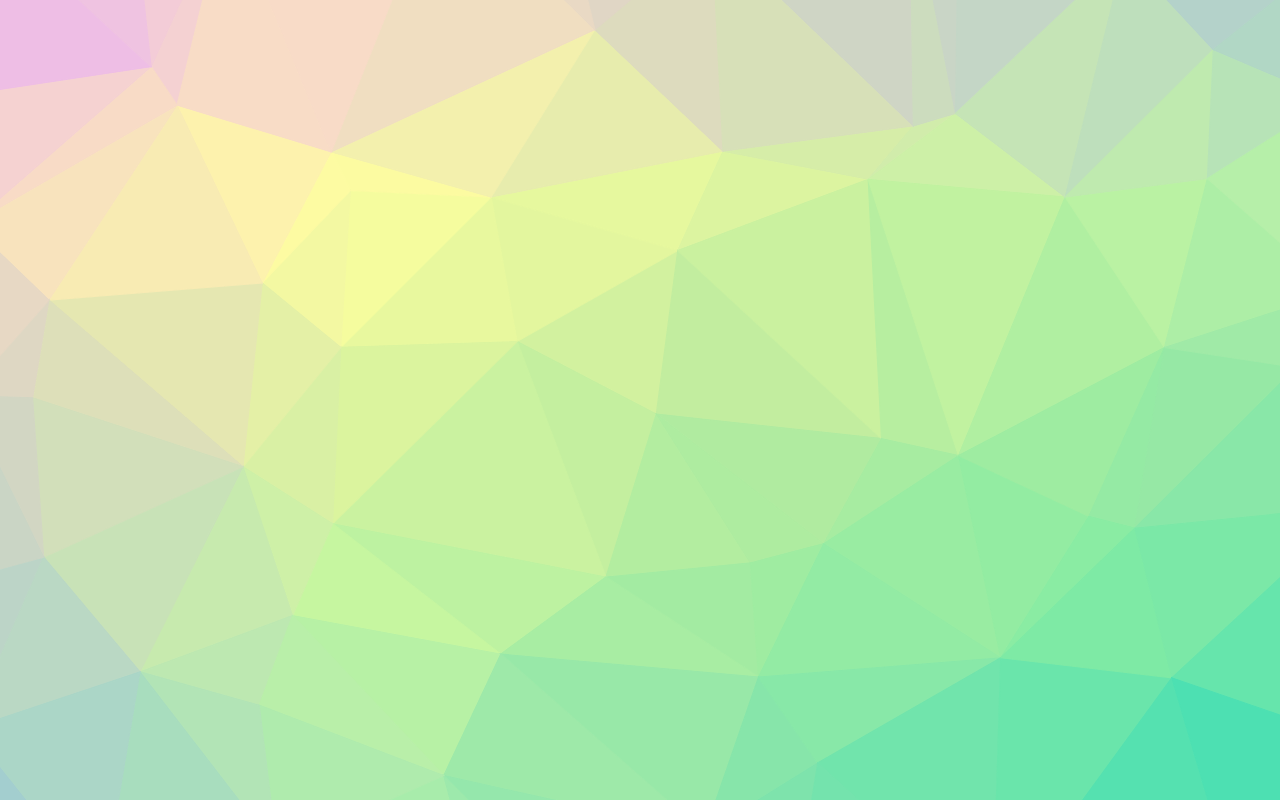
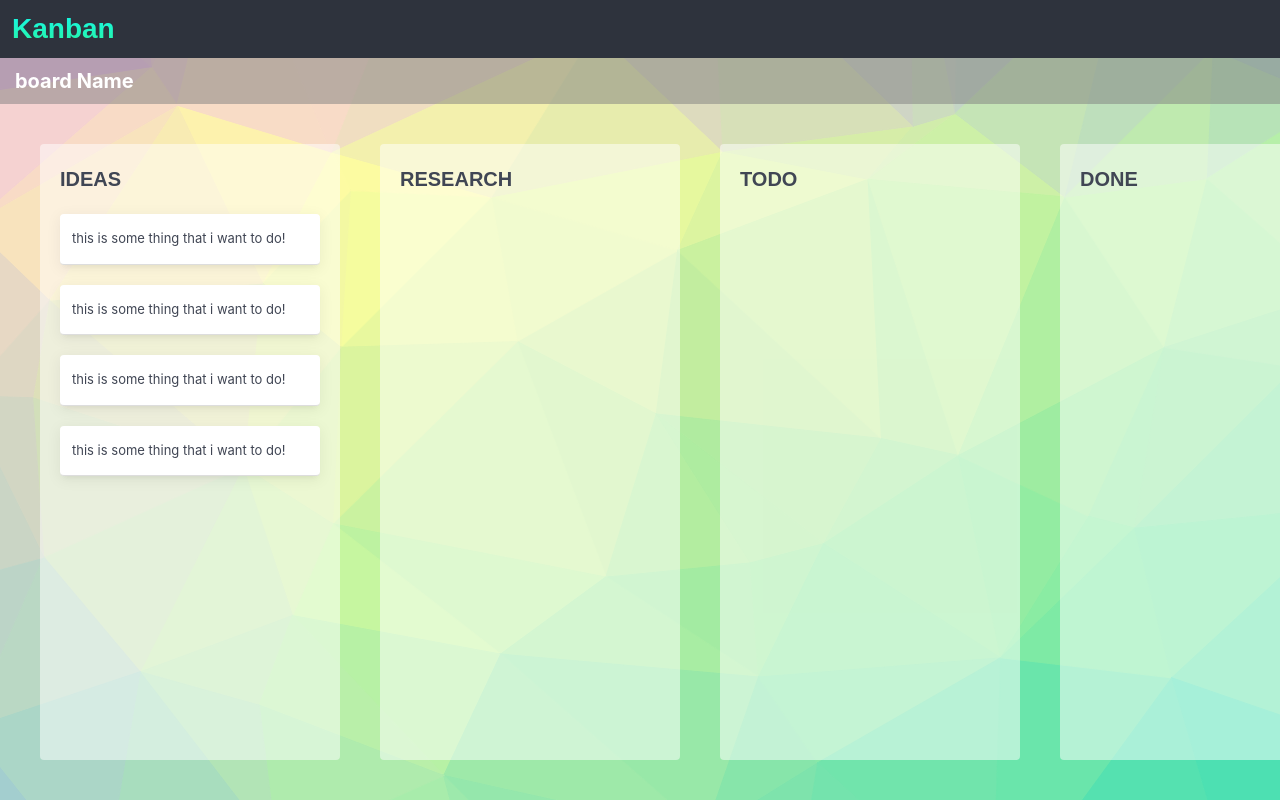
Before and after one commit to AyaGaafar95/kanaban, an Angular app: page / in a window 1280 px wide. Built offline with nearby package versions, Linux system fonts and the light colour scheme.

Commit message:
add multi tasks

```diff
--- a/src/app/pages/main-view/main-view.component.html
+++ b/src/app/pages/main-view/main-view.component.html
@@ -20,10 +20,20 @@
               TODO:
             -->
           </div>
-
-            <div class='tasks'>
+            <div class="tasks-container">
+              <div class="task">
                 this is some thing that i want to do!
               </div>
+              <div class="task">
+                this is some thing that i want to do!
+              </div>
+              <div class="task">
+                this is some thing that i want to do!
+              </div>
+              <div class="task">
+                this is some thing that i want to do!
+              </div>
+
             </div>
 
           </div>
@@ -51,8 +61,9 @@
               -->
             </div>
           </div>
+        </div>
+
 
       </div>
     </div>
   </div>
-</div>
--- a/src/app/pages/main-view/main-view.component.scss
+++ b/src/app/pages/main-view/main-view.component.scss
@@ -46,8 +46,8 @@
       background: rgba($color: white, $alpha: 0.5);
       border-radius: 4px;
       min-width: 300px;
-      margin: 50px;
-      padding: 25px;
+      margin: 40px;
+      padding: 20px;
       &:not(:first-child){
         margin-left: 0;
       }
@@ -69,5 +69,14 @@
   flex-grow:1;
 }
 .task{
-  display:flex;
+  display: flex;
+    background-color: white;
+    border-bottom: solid 1px #ddd;
+    padding: 15px 12px;
+    font-size: 13px;
+    border-radius:4px;
+    box-shadow: 0 5px 5px -3px rgba(0,0,0,0.05),
+    0 3px 14px 2px rgba(0,0,0,0.05);
+    cursor: pointer;
+    margin-bottom: 20px;
 }
```
Lines whose indentation alone changed are shown as unchanged.
